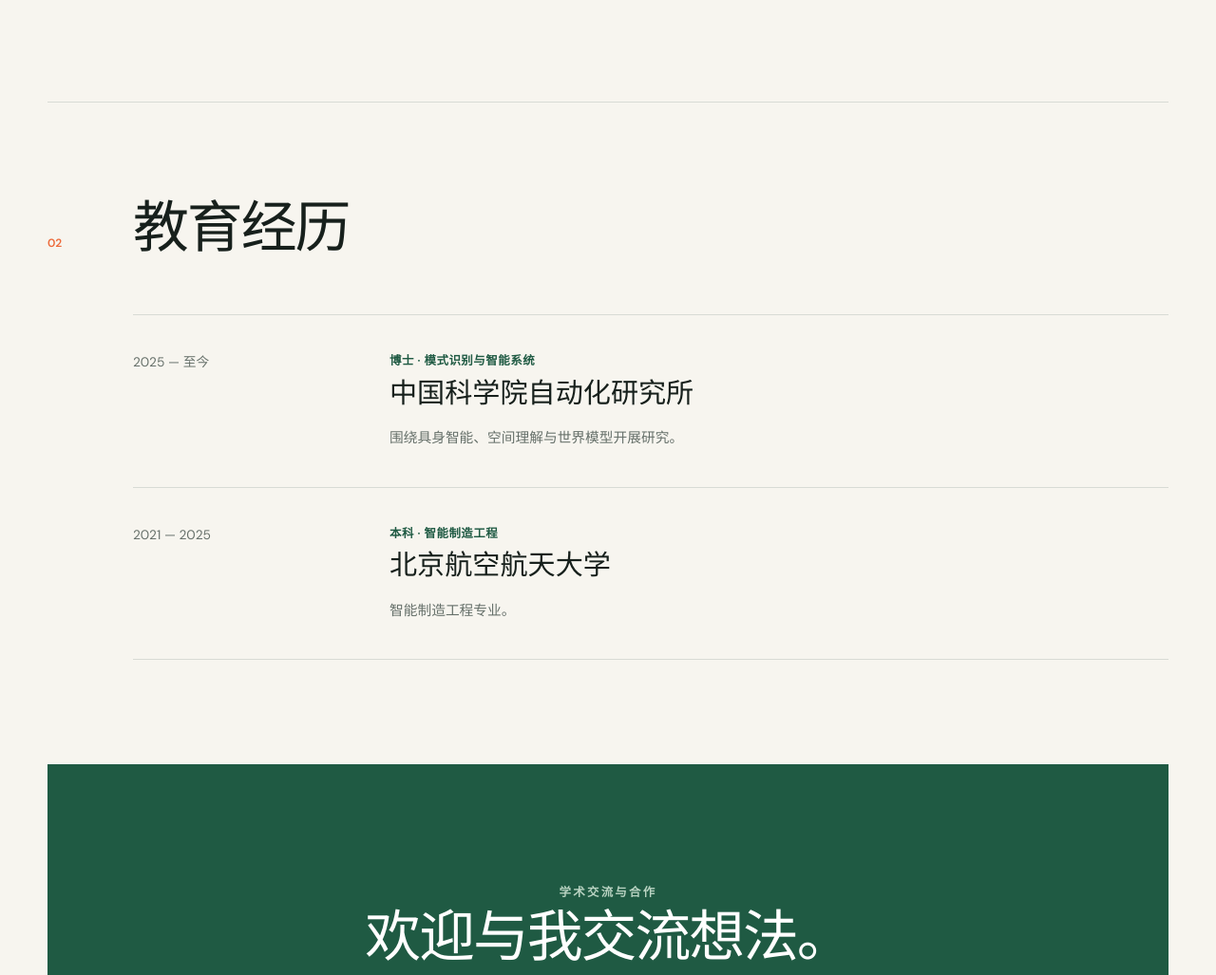
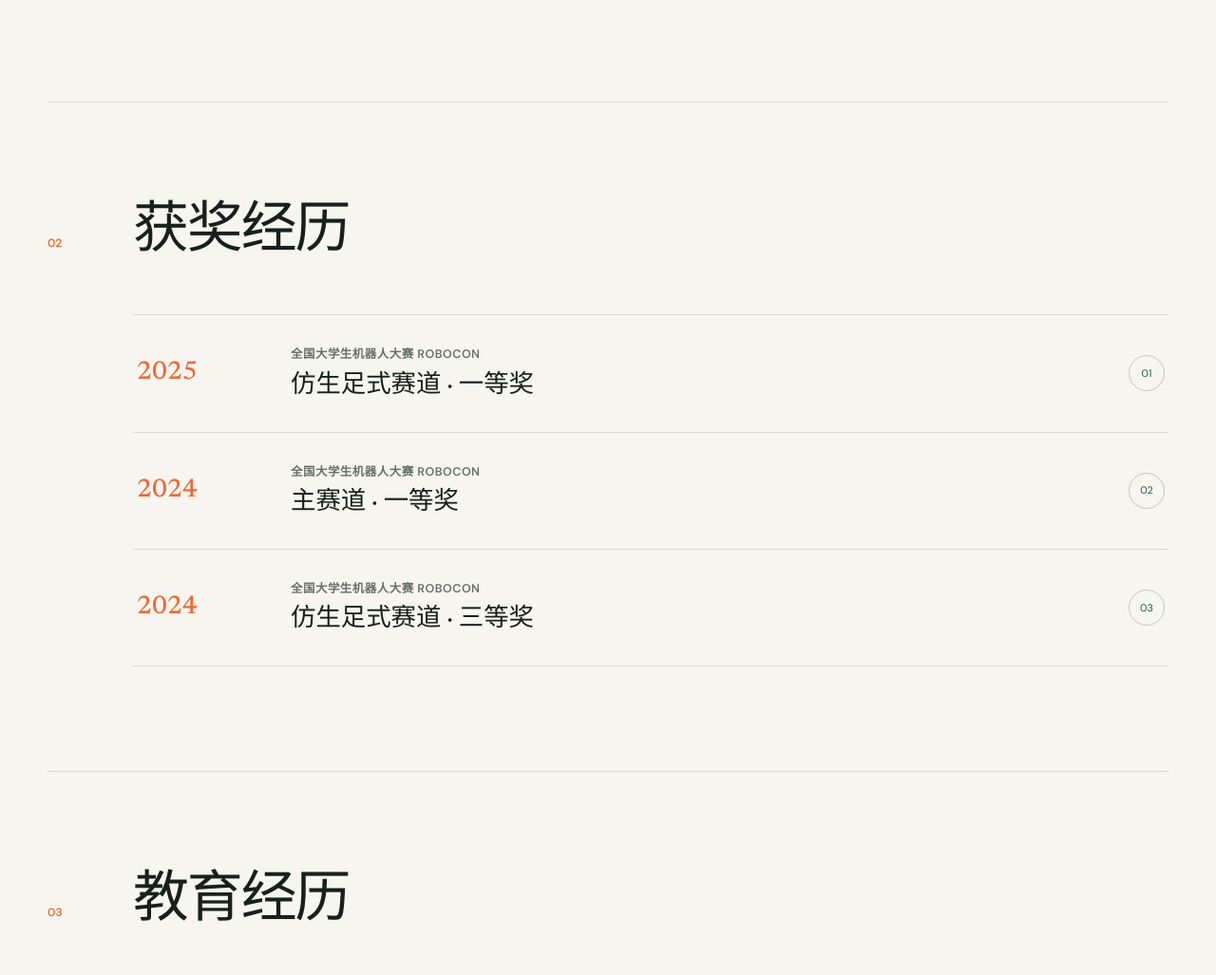
Before and after one commit to guoyunkai2002/guoyunkai2002.github.io, a plain HTML site: page index.html in a window 1280 px wide. Shown: the part 1299-2326 px from the top of the page at 95% size. Drawn offline with Linux system fonts and the light colour scheme.

Commit message:
Add ROBOCON awards section

```diff
--- a/index.html
+++ b/index.html
@@ -28,6 +28,7 @@
         <nav class="site-nav" aria-label="页面导航">
           <a href="#about" data-zh="关于" data-en="About">关于</a>
           <a href="#research" data-zh="研究" data-en="Research">研究</a>
+          <a href="#awards" data-zh="获奖" data-en="Awards">获奖</a>
           <a href="#education" data-zh="教育" data-en="Education">教育</a>
         </nav>
 
@@ -110,9 +111,48 @@
           </div>
         </section>
 
+        <section class="content-section awards-section" id="awards">
+          <div class="section-heading">
+            <p class="section-index">02</p>
+            <h2 data-zh="获奖经历" data-en="Honors & Awards">获奖经历</h2>
+          </div>
+          <div class="awards-list">
+            <article class="award-item">
+              <div class="award-year">2025</div>
+              <div class="award-content">
+                <p class="award-event" data-zh="全国大学生机器人大赛 ROBOCON" data-en="China University Robot Competition · ROBOCON">
+                  全国大学生机器人大赛 ROBOCON
+                </p>
+                <h3 data-zh="仿生足式赛道 · 一等奖" data-en="Bionic Legged Robot Challenge · First Prize">仿生足式赛道 · 一等奖</h3>
+              </div>
+              <span class="award-mark" aria-hidden="true">01</span>
+            </article>
+            <article class="award-item">
+              <div class="award-year">2024</div>
+              <div class="award-content">
+                <p class="award-event" data-zh="全国大学生机器人大赛 ROBOCON" data-en="China University Robot Competition · ROBOCON">
+                  全国大学生机器人大赛 ROBOCON
+                </p>
+                <h3 data-zh="主赛道 · 一等奖" data-en="Main Competition · First Prize">主赛道 · 一等奖</h3>
+              </div>
+              <span class="award-mark" aria-hidden="true">02</span>
+            </article>
+            <article class="award-item">
+              <div class="award-year">2024</div>
+              <div class="award-content">
+                <p class="award-event" data-zh="全国大学生机器人大赛 ROBOCON" data-en="China University Robot Competition · ROBOCON">
+                  全国大学生机器人大赛 ROBOCON
+                </p>
+                <h3 data-zh="仿生足式赛道 · 三等奖" data-en="Bionic Legged Robot Challenge · Third Prize">仿生足式赛道 · 三等奖</h3>
+              </div>
+              <span class="award-mark" aria-hidden="true">03</span>
+            </article>
+          </div>
+        </section>
+
         <section class="content-section education-section" id="education">
           <div class="section-heading">
-            <p class="section-index">02</p>
+            <p class="section-index">03</p>
             <h2 data-zh="教育经历" data-en="Education">教育经历</h2>
           </div>
           <div class="timeline">
--- a/styles.css
+++ b/styles.css
@@ -315,6 +315,53 @@ footer a:hover {
   margin-left: 90px;
 }
 
+.awards-list {
+  margin-left: 90px;
+  border-top: 1px solid var(--line);
+}
+
+.award-item {
+  display: grid;
+  grid-template-columns: 130px 1fr auto;
+  gap: 32px;
+  align-items: center;
+  padding: 31px 4px;
+  border-bottom: 1px solid var(--line);
+}
+
+.award-year {
+  color: var(--warm);
+  font-family: var(--serif);
+  font-size: 1.7rem;
+}
+
+.award-event {
+  margin: 0 0 6px;
+  color: var(--muted);
+  font-size: 0.78rem;
+  font-weight: 600;
+  letter-spacing: 0.04em;
+}
+
+.award-content h3 {
+  margin: 0;
+  font-family: var(--serif);
+  font-size: 1.65rem;
+  font-weight: 500;
+  line-height: 1.25;
+}
+
+.award-mark {
+  display: grid;
+  width: 38px;
+  height: 38px;
+  place-items: center;
+  border: 1px solid #b8c9bd;
+  border-radius: 50%;
+  color: var(--green);
+  font-size: 0.68rem;
+}
+
 .timeline-item {
   display: grid;
   grid-template-columns: 230px 1fr;
@@ -414,8 +461,14 @@ footer a {
   }
 
   .research-grid,
-  .timeline {
+  .timeline,
+  .awards-list {
     margin-left: 50px;
+  }
+
+  .award-item {
+    grid-template-columns: 82px 1fr auto;
+    gap: 18px;
   }
 
   .research-grid {
@@ -480,8 +533,18 @@ footer a {
   }
 
   .research-grid,
-  .timeline {
+  .timeline,
+  .awards-list {
     margin-left: 0;
+  }
+
+  .award-item {
+    grid-template-columns: 1fr auto;
+  }
+
+  .award-year {
+    grid-column: 1 / -1;
+    font-size: 1.35rem;
   }
 }
 
```
